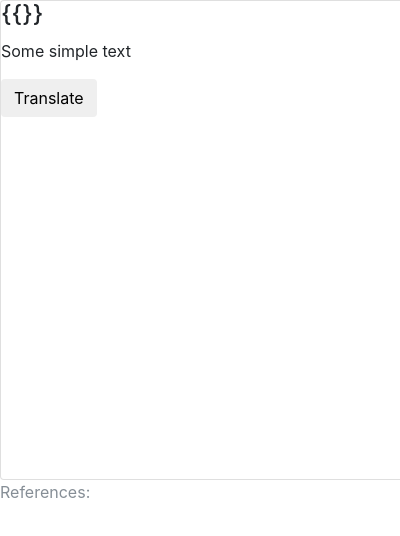
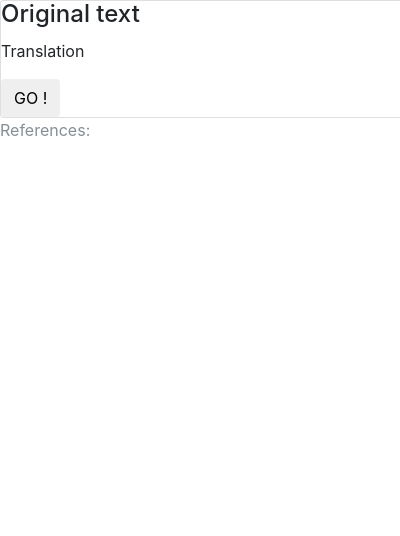
Before and after one commit to lhk/translator_plugin, a browser extension: page popup.html in a window 400 px wide. Shown: the top 536 px of the page. Drawn offline with nearby package versions, Linux system fonts and the light colour scheme.

Commit message:
first mockup working

```diff
--- a/popup.html
+++ b/popup.html
@@ -21,12 +21,12 @@
 
 <body>
 
-  <div class="card card-outline-primary" style="width: 30rem; height: 30rem;">
+  <div class="card card-outline-primary" style="width: 30rem;">
     <!--<img class="card-img-top" src="http://lorempixel.com/400/200/">-->
     <div id="translation_card" class="card-block">
-      <h4 class="card-title">{{}}</h4>
-      <p class="card-text"> Some simple text</p>
-      <button class="btn btn-default" id="translation_button">Translate</button>
+      <h4 id="translation_source" class="card-title"> Original text</h4>
+      <p id="translation_target" class="card-text"> Translation</p>
+      <button class="btn btn-default" id="translation_button">GO !</button>
     </div>
   </div>
   <p>
--- a/popup.js
+++ b/popup.js
@@ -45,6 +45,12 @@ function onTranslation(translatedText) {
   // TODO: update the html
   console.log(translatedText);
   console.log("now we need to insert the translation into html");
+
+  var translation = translatedText[0][0][0];
+  var source = translatedText[0][0][1];
+
+  $("#translation_source").text(source);
+  $("#translation_target").text(translation);
 }
 
 document.addEventListener('DOMContentLoaded', () => {
```
Also changed, not shown: manifest.json.
